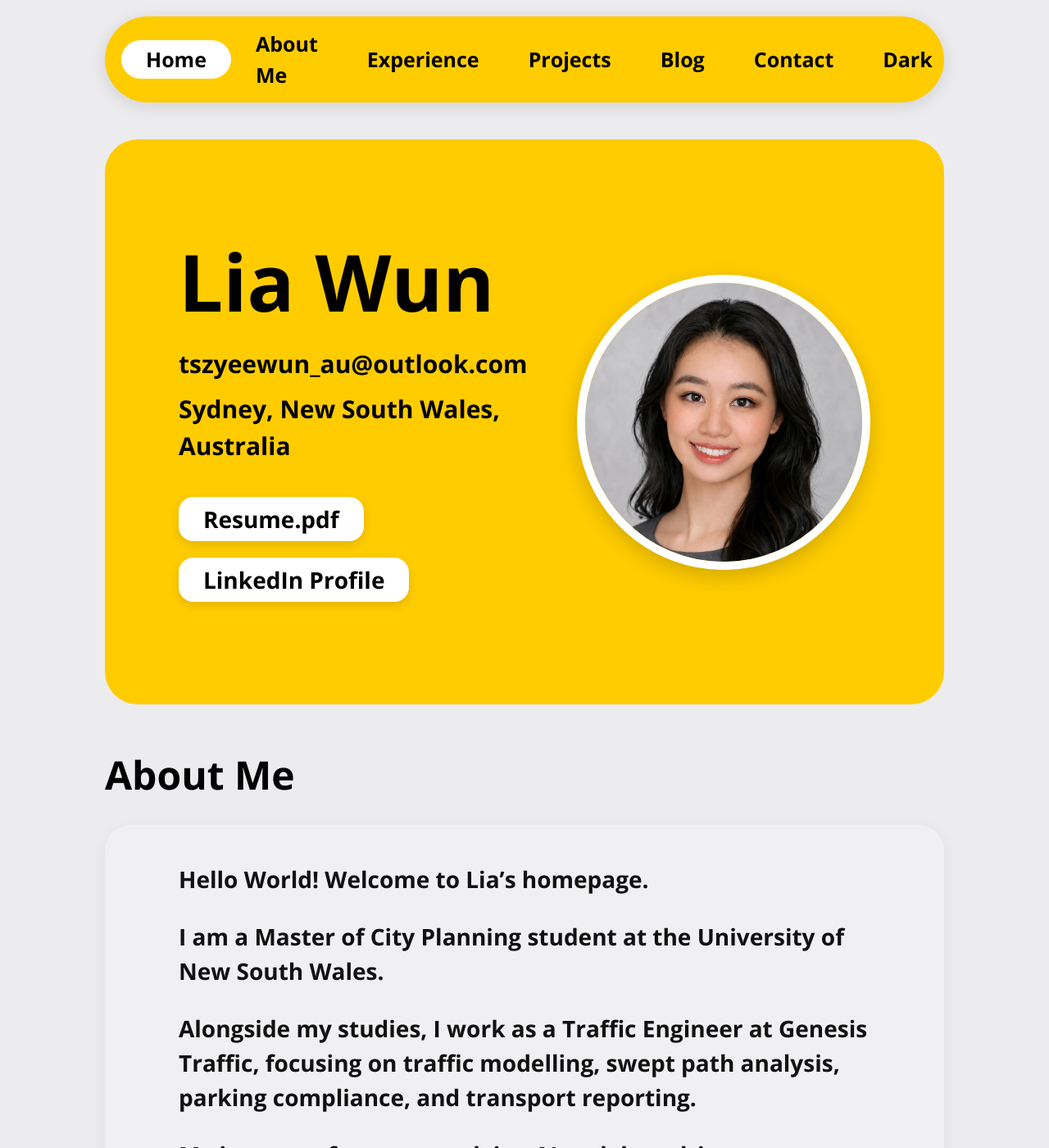
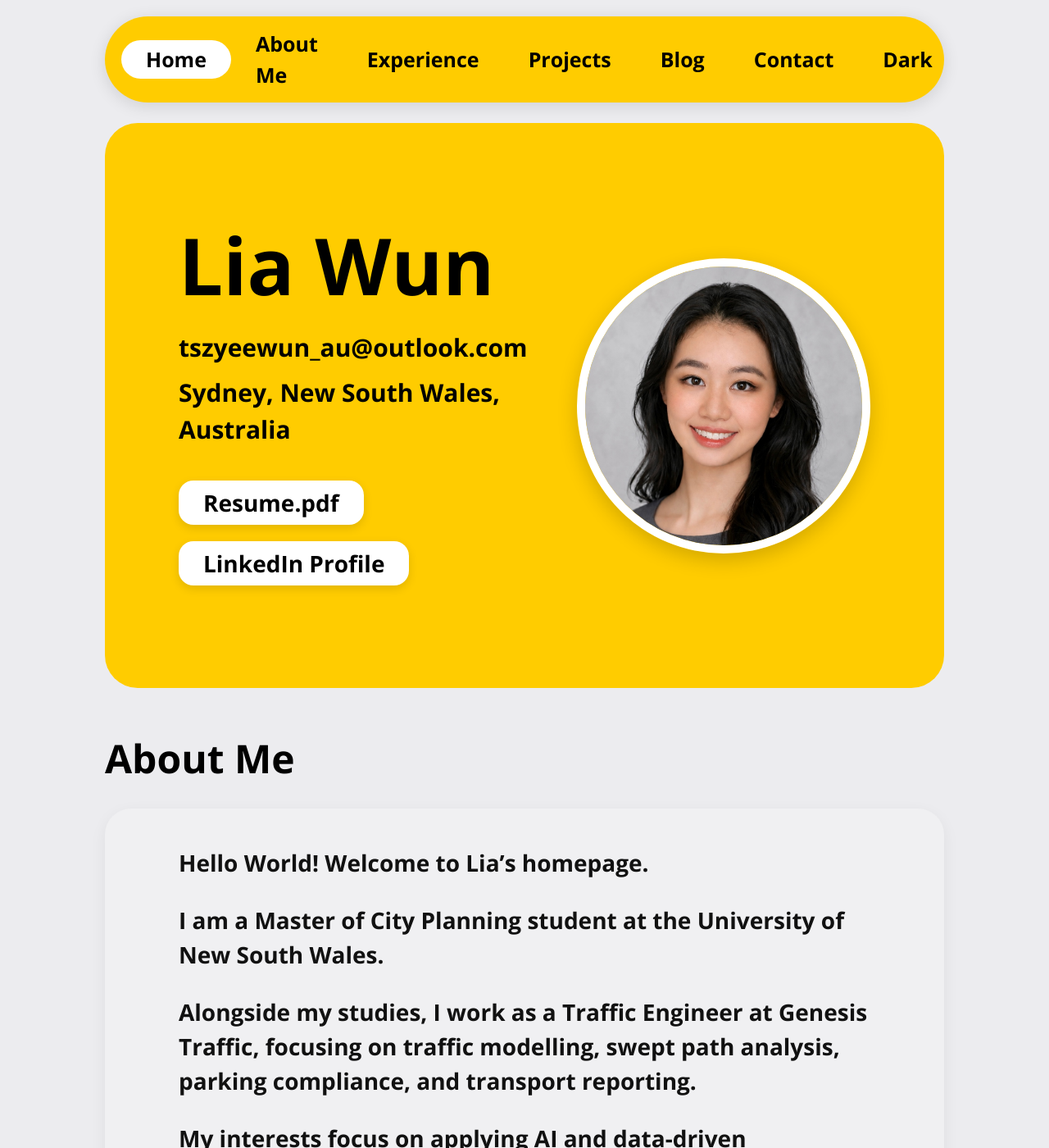
Before and after one commit to tszyeewun/tszyeewun.github.io, a Jekyll site: the page built from index.md, in a window 1280 px wide and 1400 px high. Shown: the whole window at 82% size. Built offline with Jekyll 4.4.1, drawn with Linux system fonts in a browser that asks for light colours.

Commit message:
Adjust margin for main content section

```diff
--- a/_layouts/default.html
+++ b/_layouts/default.html
@@ -92,7 +92,7 @@
     .main-content{
       width:80%;
       max-width:1250px;
-      margin:120px auto 0 auto;
+      margin:100px auto 0 auto;
     }
 
     /* =========================
```
